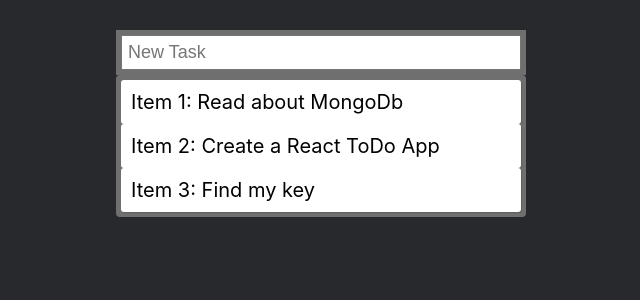
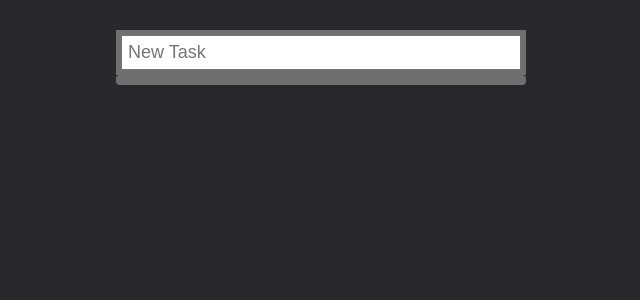
Before and after one commit to boydlm/react-to-do, a React (Create React App) app in the folder react-to-do/: page / in a window 1280 px wide. Shown: the top 300 px of the page, without its empty margins (319-959 px from the left). Built offline with nearby package versions, Linux system fonts and the light colour scheme.

Commit message:
added a delete task function

```diff
--- a/react-to-do/src/App.css
+++ b/react-to-do/src/App.css
@@ -41,3 +41,16 @@
 .taskDone {
   text-decoration: line-through;
 }
+
+.button{
+  background-color: #f44336; /* red */
+  border: none;
+  color: white;
+  padding: 10px;
+  text-align: center;
+  text-decoration: none;
+  display: inline-block;
+  font-size: 16px;
+  width: 100%;
+  margin-bottom: 10px;
+}
--- a/react-to-do/src/App.js
+++ b/react-to-do/src/App.js
@@ -4,11 +4,7 @@
 import TodoForm from './components/TodoForm';
 
 function App() {
-  const [todos, setTodos] = useState([
-    { complete: false, task: "Read about MongoDb" },
-    { complete: false, task: "Create a React ToDo App" },
-    { complete: false, task: "Find my key" }
-  ]);
+  const [todos, setTodos] = useState([]);
   return (
     <div className="App">
       <TodoForm addTodo={(todo) => {
--- a/react-to-do/src/components/TodoList.js
+++ b/react-to-do/src/components/TodoList.js
@@ -2,22 +2,33 @@
 
 function TodoList({ todos, updateTodos }) {
 
+    const removeTask = (index) => {
+        const updatedList = todos.filter((task, taskIndex) => {
+            return taskIndex !== index;
+        });
+        updateTodos(updatedList);
+    }
+
     const markComplete = (id) => {
-        const updatedList = todos.map((item, index) => {
+        return todos.map((item, index) => {
             if (id !== index) return item;
             return { ...item, complete: !(item.complete) };
         });
-        updateTodos(updatedList);
     }
     return (
+
         <div className="todo-list">
             {todos.map((todo, index) => (
-                <div
-                    key={index}
-                    className={`todo ${todo.complete ? "taskDone" : ""}`}
-                    onClick={() => markComplete(index)}>
-                    Item {index + 1}: {todo.task}
+                <div key={index}>
+                    <div
+                        className={`todo ${todo.complete ? "taskDone" : ""}`}
+                        onClick={() => updateTodos(markComplete(index))}>
+                        Item {index + 1}: {todo.task}
+                    </div>
+                    <div><button className="button" onClick={() => removeTask(index)}>Delete</button>  </div>
+
                 </div>
+
             ))}
         </div>
     );
```
